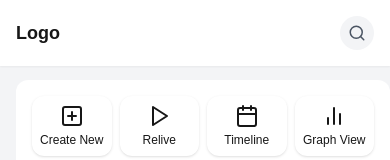
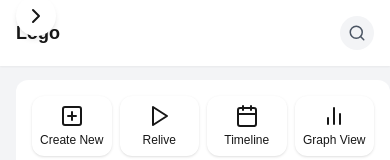
Before and after one commit to mlespinoza1/Memory-App-JS, a Next.js app: page / in a window 390 px wide. Shown: the top 160 px of the page. Built offline with nearby package versions, Linux system fonts and the light colour scheme.

Commit message:
Refactoring part 2 stable

```diff
--- /dev/null
+++ b/src/components/Header.tsx
@@ -0,0 +1,19 @@
+import React from 'react';
+import { Search } from 'lucide-react';
+
+interface HeaderProps {
+  className?: string;
+}
+
+const Header: React.FC<HeaderProps> = ({ className = '' }) => (
+  <div className={`fixed top-0 left-0 right-0 flex justify-between items-center p-4 bg-white shadow-sm z-20 ${className}`}>
+    <div className="text-lg font-bold">Logo</div>
+    <div className="flex items-center">
+      <button className="p-2 bg-gray-100 rounded-full">
+        <Search size={18} className="text-gray-600" />
+      </button>
+    </div>
+  </div>
+);
+
+export default Header;
--- /dev/null
+++ b/src/components/MainContent.tsx
@@ -0,0 +1,29 @@
+import React from 'react';
+import { useSidebar } from '../contexts/SidebarContext';
+import ActionButtons from './ActionButtons';
+import FavoriteContacts from './FavoriteContacts';
+import JumpBackIn from './JumpBackIn';
+import SuggestedJourneys from './SuggestedJourneys';
+
+interface MainContentProps {
+  className?: string;
+}
+
+const MainContent: React.FC<MainContentProps> = ({ className = '' }) => {
+  const { isOpen } = useSidebar();
+
+  return (
+    <div className={`pt-20 pl-4 flex-grow flex flex-col transition-all duration-300 ${isOpen ? 'ml-64' : 'ml-0 md:ml-64'} overflow-hidden ${className}`}>
+      <div className="bg-white rounded-xl p-4 flex flex-col h-full">
+        <div className="flex-shrink-0">
+          <ActionButtons />
+          <FavoriteContacts />
+          <JumpBackIn />
+          <SuggestedJourneys />
+        </div>
+      </div>
+    </div>
+  );
+};
+
+export default MainContent;
--- a/src/components/MobileLayout.tsx
+++ b/src/components/MobileLayout.tsx
@@ -1,79 +1,43 @@
 'use client'
 
-import React, { useState, useCallback } from 'react';
-import { Search } from 'lucide-react';
+import React from 'react';
+import { OverlayProvider } from '../context/OverlayContext';
+import { SidebarProvider, useSidebar } from '../contexts/SidebarContext';
+import ErrorBoundary from './common/ErrorBoundary';
+import Header from './Header';
 import Sidebar from './Sidebar';
+import MainContent from './MainContent';
 import SidebarToggle from './SidebarToggle';
 import Navigation from './Navigation';
-import ActionButtons from './ActionButtons';
-import FavoriteContacts from './FavoriteContacts';
-import JumpBackIn from './JumpBackIn';
-import SuggestedJourneys from './SuggestedJourneys';
-import FavoriteContactsOverlay from './FavoriteContactsOverlay';
-import CreateNewOverlay from './CreateNewOverlay';
-import GraphViewOverlay from './GraphViewOverlay';
-import ReliveOverlay from './ReliveOverlay';
-import TimelineOverlay from './TimelineOverlay';
-import { OverlayProvider } from '../context/OverlayContext';
-import ErrorBoundary from './common/ErrorBoundary';
+import Overlays from './Overlays';
 
-const Header: React.FC = () => (
-  <div className="fixed top-0 left-0 right-0 flex justify-between items-center p-4 bg-white shadow-sm z-20">
-    <div className="text-lg font-bold">Logo</div>
-    <div className="flex items-center">
-      <button className="p-2 bg-gray-100 rounded-full">
-        <Search size={18} className="text-gray-600" />
-      </button>
-    </div>
-  </div>
-);
+interface LayoutProps {
+  className?: string;
+}
 
-const MainContent: React.FC<{ sidebarOpen: boolean }> = ({ sidebarOpen }) => (
-  <div className={`pt-20 pl-4 flex-grow flex flex-col transition-all duration-300 ${sidebarOpen ? 'ml-64' : 'ml-0 md:ml-64'} overflow-hidden`}>
-    <div className="bg-white rounded-xl p-4 flex flex-col h-full">
-      <div className="flex-shrink-0">
-        <ActionButtons />
-        <FavoriteContacts />
-        <JumpBackIn />
-        <SuggestedJourneys />
-      </div>
-    </div>
-  </div>
-);
-
-const Overlays: React.FC = () => (
-  <>
-    <FavoriteContactsOverlay />
-    <CreateNewOverlay />
-    <GraphViewOverlay />
-    <ReliveOverlay />
-    <TimelineOverlay />
-  </>
-);
-
-const MobileLayoutContent: React.FC = () => {
-  const [sidebarOpen, setSidebarOpen] = useState(false);
-
-  const handleSidebarToggle = useCallback(() => {
-    setSidebarOpen(prevState => !prevState);
-  }, []);
+const MobileLayoutContent: React.FC<LayoutProps> = ({ className = '' }) => {
+  const { isOpen } = useSidebar();
 
   return (
-    <div className="min-h-screen bg-gray-100 pb-16 flex flex-col overflow-hidden">
-      <Header />
-      <Sidebar isOpen={sidebarOpen} />
-      <MainContent sidebarOpen={sidebarOpen} />
-      <SidebarToggle isOpen={sidebarOpen} onToggle={handleSidebarToggle} />
-      <Navigation />
+    <div className={`min-h-screen bg-gray-100 pb-16 flex flex-col overflow-hidden ${className}`}>
+      <Header className="w-full" />
+      <div className="flex flex-1 relative">
+        <Sidebar isOpen={isOpen} className="absolute inset-y-0 left-0 z-20 transition-transform duration-300 ease-in-out transform" />
+        <MainContent className="flex-1 transition-all duration-300 ease-in-out" />
+        <SidebarToggle className="absolute top-4 left-4 z-30" />
+      </div>
+      <Navigation className="fixed bottom-0 left-0 right-0 z-10" />
       <Overlays />
     </div>
   );
 };
 
-const MobileLayout: React.FC = () => (
+const MobileLayout: React.FC<LayoutProps> = ({ className }) => (
   <ErrorBoundary>
     <OverlayProvider>
-      <MobileLayoutContent />
+      <SidebarProvider>
+        <MobileLayoutContent className={className} />
+      </SidebarProvider>
     </OverlayProvider>
   </ErrorBoundary>
 );
--- a/src/components/Navigation.tsx
+++ b/src/components/Navigation.tsx
@@ -3,9 +3,13 @@
 import React from 'react';
 import * as Icons from 'lucide-react';
 
-const Navigation: React.FC = () => {
+interface NavigationProps {
+  className?: string;
+}
+
+const Navigation: React.FC<NavigationProps> = ({ className = '' }) => {
   return (
-    <div className="fixed bottom-0 left-0 right-0 flex justify-around items-center p-4 bg-white border-t z-20">
+    <div className={`fixed bottom-0 left-0 right-0 flex justify-around items-center p-4 bg-white border-t z-20 ${className}`}>
       <Icons.Home size={24} className="text-gray-600 cursor-pointer hover:text-gray-900" />
       <Icons.Mail size={24} className="text-gray-600 cursor-pointer hover:text-gray-900" />
       <Icons.Settings size={24} className="text-gray-600 cursor-pointer hover:text-gray-900" />
--- /dev/null
+++ b/src/components/Overlays.tsx
@@ -0,0 +1,22 @@
+import React from 'react';
+import FavoriteContactsOverlay from './FavoriteContactsOverlay';
+import CreateNewOverlay from './CreateNewOverlay';
+import GraphViewOverlay from './GraphViewOverlay';
+import ReliveOverlay from './ReliveOverlay';
+import TimelineOverlay from './TimelineOverlay';
+
+interface OverlaysProps {
+  className?: string;
+}
+
+const Overlays: React.FC<OverlaysProps> = ({ className = '' }) => (
+  <div className={className}>
+    <FavoriteContactsOverlay />
+    <CreateNewOverlay />
+    <GraphViewOverlay />
+    <ReliveOverlay />
+    <TimelineOverlay />
+  </div>
+);
+
+export default Overlays;
--- a/src/components/Sidebar.tsx
+++ b/src/components/Sidebar.tsx
@@ -5,9 +5,10 @@ import * as Icons from 'lucide-react';
 
 interface SidebarProps {
   isOpen: boolean;
+  className?: string;
 }
 
-const Sidebar: React.FC<SidebarProps> = ({ isOpen }) => {
+const Sidebar: React.FC<SidebarProps> = ({ isOpen, className = '' }) => {
   return (
     <div
       className={`
@@ -20,6 +21,7 @@ const Sidebar: React.FC<SidebarProps> = ({ isOpen }) => {
         rounded-lg
         ${isOpen ? 'w-64' : 'w-0'}
         md:w-64 // Ensure sidebar is open on larger screens
+        ${className}
       `}
     >
       {/* Plus Sign */}
--- a/src/components/SidebarToggle.tsx
+++ b/src/components/SidebarToggle.tsx
@@ -2,17 +2,19 @@
 
 import React from 'react';
 import * as Icons from 'lucide-react';
+import { useSidebar } from '../contexts/SidebarContext';
 
 interface SidebarToggleProps {
-  isOpen: boolean;
-  onToggle: () => void;
+  className?: string;
 }
 
-const SidebarToggle: React.FC<SidebarToggleProps> = ({ isOpen, onToggle }) => {
+const SidebarToggle: React.FC<SidebarToggleProps> = ({ className = '' }) => {
+  const { isOpen, toggleSidebar } = useSidebar();
+
   return (
     <button
-      className={`absolute top-1/2 transform -translate-y-1/2 ${isOpen ? 'left-60' : 'left-4'} bg-white p-2 rounded-full shadow-md z-40 md:hidden`}
-      onClick={onToggle}
+      className={`absolute top-1/2 transform -translate-y-1/2 ${isOpen ? 'left-60' : 'left-4'} bg-white p-2 rounded-full shadow-md z-40 md:hidden ${className}`}
+      onClick={toggleSidebar}
     >
       {isOpen ? <Icons.ChevronLeft size={24} /> : <Icons.ChevronRight size={24} />}
     </button>
```
